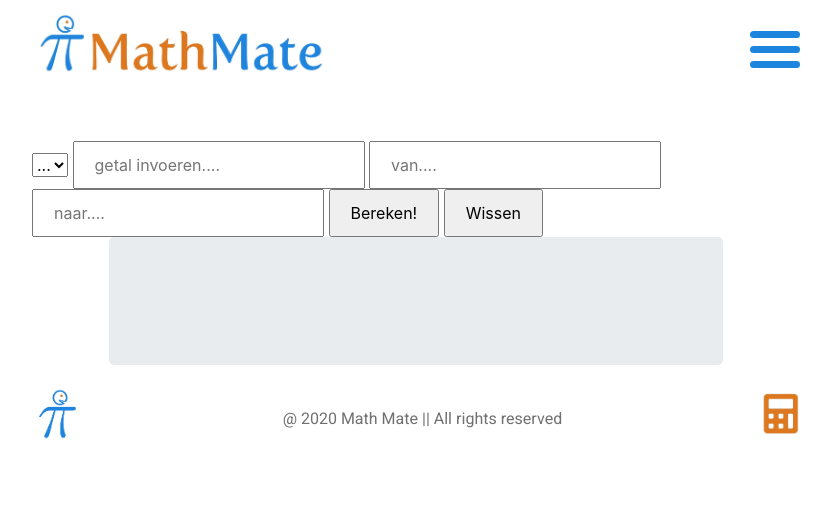
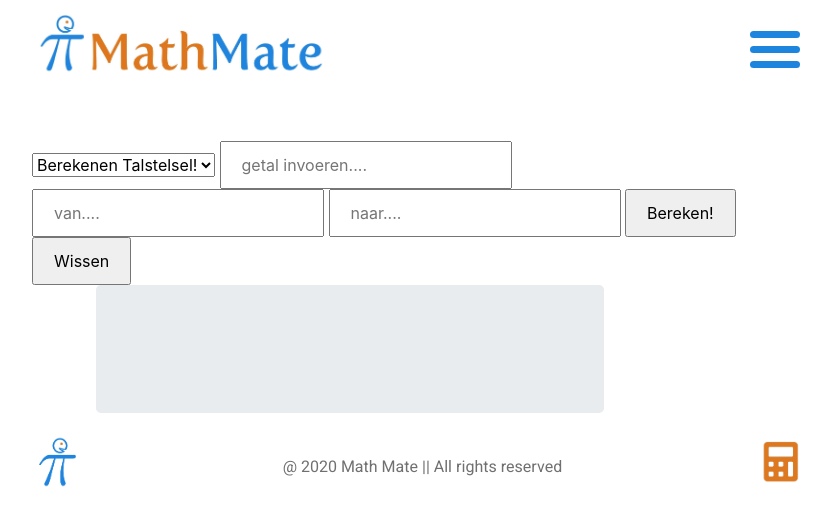
Before and after one commit to NielsdenHaas/Project-4A-groep_1, a PHP site: page /ingewikkelde_rekenpagina.php in a window 1280 px wide. Shown: the top 526 px of the page, without its empty margins (224-1055 px from the left). Run offline with PHP 8.4, Linux system fonts and the light colour scheme; a user stored in the database is signed in.

Commit message:
werkende form

```diff
--- a/Websites/css/ingewikkelde_rekenpagina.css
+++ b/Websites/css/ingewikkelde_rekenpagina.css
@@ -11,10 +11,6 @@ form {
     margin-top: 5vw;
 }
 
-#opKeuze option {
-    width: 40vw;
-}
-
 .jumbotron {
     width: 80%;
     text-align: center;
--- a/Websites/ingewikkelde_rekenpagina.php
+++ b/Websites/ingewikkelde_rekenpagina.php
@@ -23,9 +23,9 @@ include "header-ingelogd.php";
 <main>
 
     <form>
-    <select id="opKeuze">
-        <option id="Talstelsel" value="Talstelsel" placeholder="Berekenen Talstelsel">...</option>
-        <option id="Factorizer" value="Factorizer" placeholder="Factorizer">...</option>
+        <select onchange="opzetKeuze()" id="opKeuze">
+            <option value="Talstelsel">Berekenen Talstelsel!</option>
+            <option value="Factorizer">Factorizer!</option>
         </select>
         <input type="number" id="omreken-talstelsel" placeholder="getal invoeren....">
         <input type="number" id="van" placeholder="van....">
@@ -33,11 +33,12 @@ include "header-ingelogd.php";
         <input type="button" value="Bereken!" onclick="Bereken()">
         <input type="button" value="Wissen" onclick="resetform()">
         <div class="row form-group">
-        <div class="col-sm-12">
+            <div class="col-10">
                 <div id="dResultaat" class="jumbotron"></div>
             </div>
         </div>
     </form>
+
 
 </main>
 
--- a/Websites/script/ingewikkelde_rekenpagina.js
+++ b/Websites/script/ingewikkelde_rekenpagina.js
@@ -82,10 +82,11 @@ function resetform() {
 
 function opzetKeuze() {
     var keuze = document.getElementById("opKeuze").value;
-    if (keuze == "Factorizer") {
+    if (keuze == "Talstelsel") {
+        document.getElementById("omreken-talstelsel").style.display = "inline";
         document.getElementById("van").style.display = "inline";
         document.getElementById("naar").style.display = "inline";
-    } else {
+    } else if (keuze === "Factorizer"){
         document.getElementById("van").style.display = "none";
         document.getElementById("naar").style.display = "none";
     }
```
Lines whose indentation alone changed are shown as unchanged.
